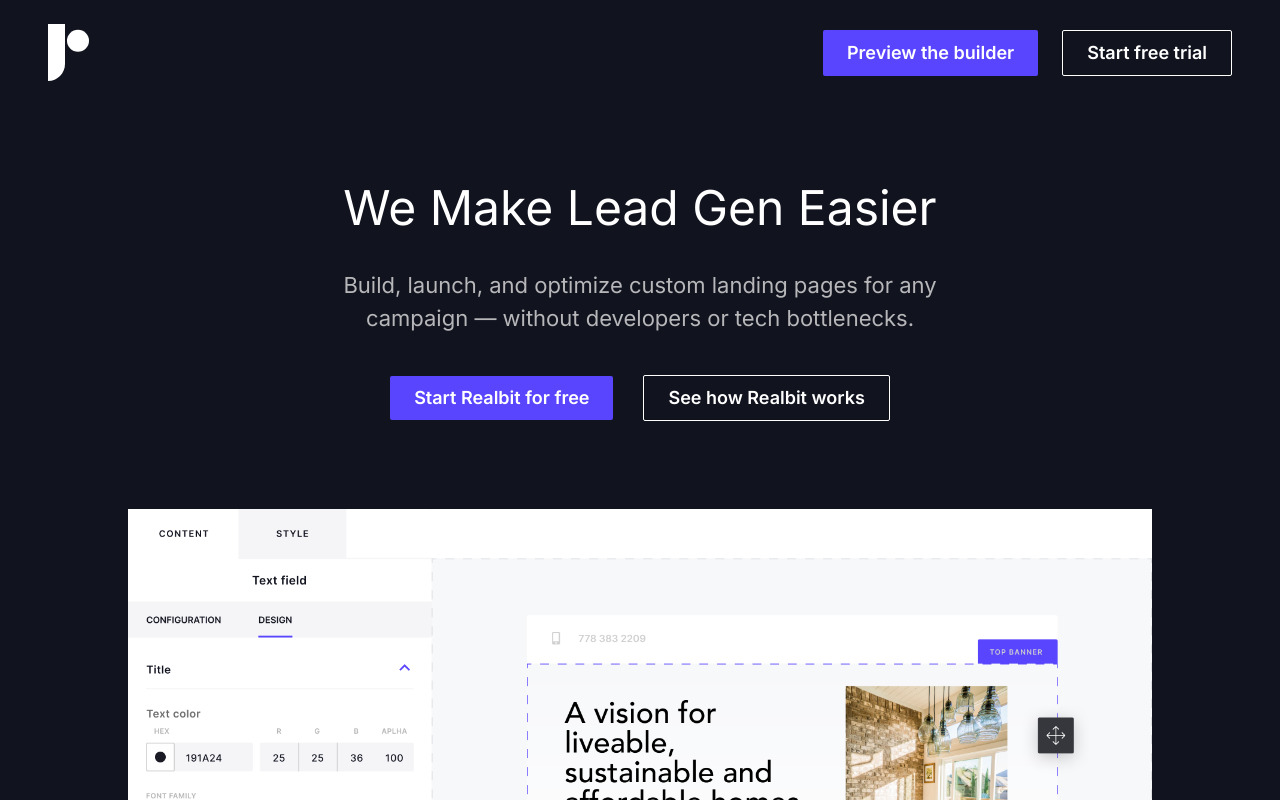
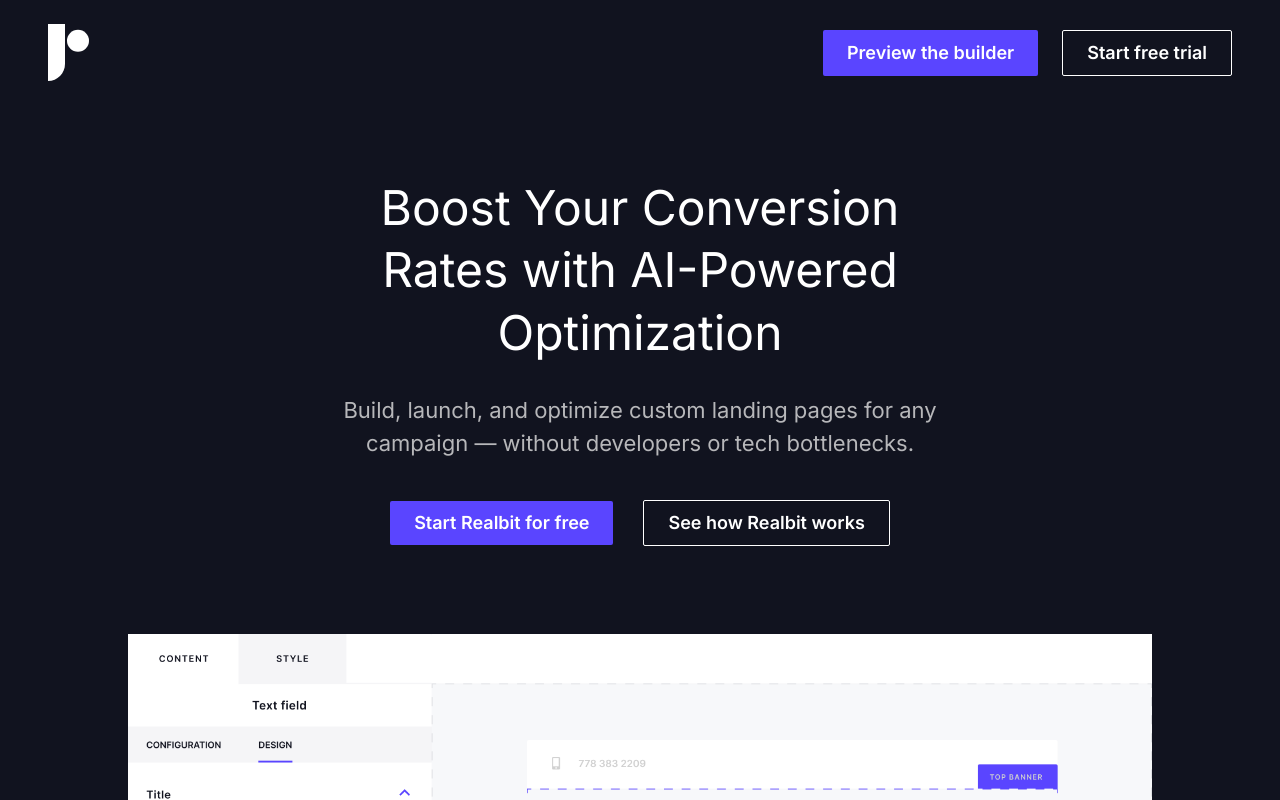
Before and after one commit to tsu019/realbit, a React (Create React App) app: page / in a window 1280 px wide. Shown: the top 800 px of the page. Built offline with nearby package versions, Linux system fonts and the light colour scheme.

Commit message:
updated copy

```diff
--- a/src/components/templates/Hero/index.js
+++ b/src/components/templates/Hero/index.js
@@ -10,8 +10,8 @@
       <div className="section-wrapper">
       <Navigation />
       <div className="hero-content mx-8 md:mx-0">
-        <Typography color="#FFF" variant="h1">
-          We Make Lead Gen Easier
+        <Typography color="#FFF" variant="h1 w-full md:w-1/2 mx-auto">
+          Boost Your Conversion Rates with AI-Powered Optimization
         </Typography>
         <Typography color="rgba(225, 225, 225, 0.8)" variant="body1 w-full md:w-1/2 mx-auto pt-12">
         Build, launch, and optimize custom landing pages for any campaign — without developers or tech bottlenecks.
```
